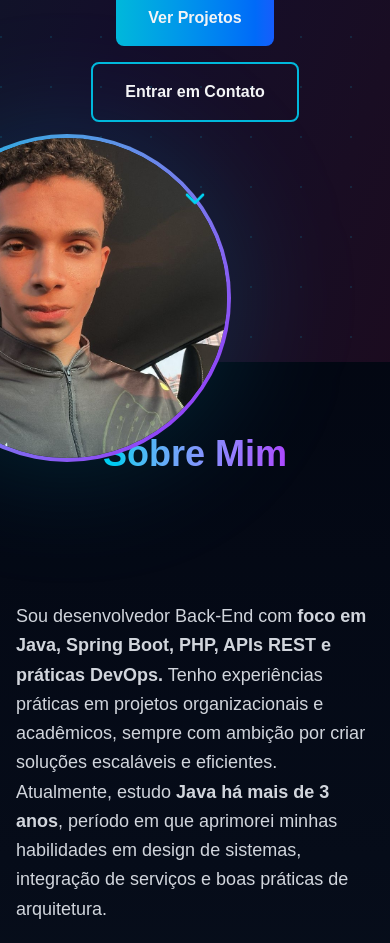
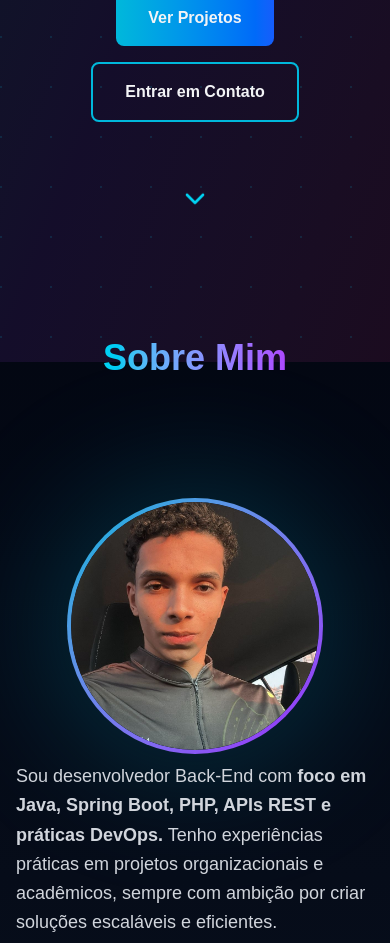
Before and after one commit to filipeFerreira7/portfolio-filipeFerreira, a Next.js app: page / in a window 390 px wide. Shown: the part 664-1607 px from the top of the page. Built offline with nearby package versions, Linux system fonts and the light colour scheme.

Commit message:
Adicionando responsividade mobile

```diff
--- a/src/app/page.tsx
+++ b/src/app/page.tsx
@@ -332,7 +332,7 @@ const Portfolio = () => {
       {/* Sobre Section */}
       <section
         id="sobre"
-        className="py-[12rem] px-4 bg-gradient-to-b from-gray-950 to-gray-900"
+        className="py-24 md:py-52 px-4 bg-gradient-to-b from-gray-950 to-gray-900"
       >
         <div className="max-w-6xl mx-auto">
           <ScrollReveal>
@@ -345,20 +345,20 @@ const Portfolio = () => {
 
           <div className="grid md:grid-cols-2 gap-12 items-center -mt-10">
             <ScrollReveal delay={200}>
-            <div className="relative -mt-115 -ml-64">
-              <div className="w-82 h-82 mx-auto rounded-full bg-gradient-to-br from-cyan-500 to-purple-600 p-1">
-                <div className="w-full h-full rounded-full bg-gray-900 flex items-center justify-center overflow-hidden ">
-                  <img
-                    src="/photo.jpg"
-                    alt="imagem filipe"
-                    width={350}
-                    height={209}
-                    className="rounded-full bg-gray-900 overflow-hidden"
-                  />
-                </div>
+            <div className="relative flex justify-center">
+             <div className="w-64 h-64 sm:w-72 sm:h-72 md:w-80 md:h-80 lg:w-96 lg:h-96 rounded-full bg-gradient-to-br from-cyan-500 to-purple-600 p-1">
+            <div className="w-full h-full rounded-full bg-gray-900 flex items-center justify-center overflow-hidden">
+              <img
+                src="/photo.jpg"
+                alt="Filipe"
+                className="w-full h-full object-cover rounded-full"
+              />
+            </div>
               </div>
-              <div className="absolute top-1/2 left-1/2 transform -translate-x-1/2 -translate-y-1/2 w-80 h-80 bg-cyan-500/20 rounded-full blur-3xl -z-10"></div>
-            </div>
+              <div
+            className="absolute top-1/2 left-1/2 -translate-x-1/2 -translate-y-1/2 w-72 h-72 sm:w-80 sm:h-80 md:w-96 md:h-96 bg-cyan-500/20 rounded-full blur-3xl -z-10"
+            aria-hidden="true"/>
+        </div>
             </ScrollReveal>
 
             <ScrollReveal delay={400}>
```
